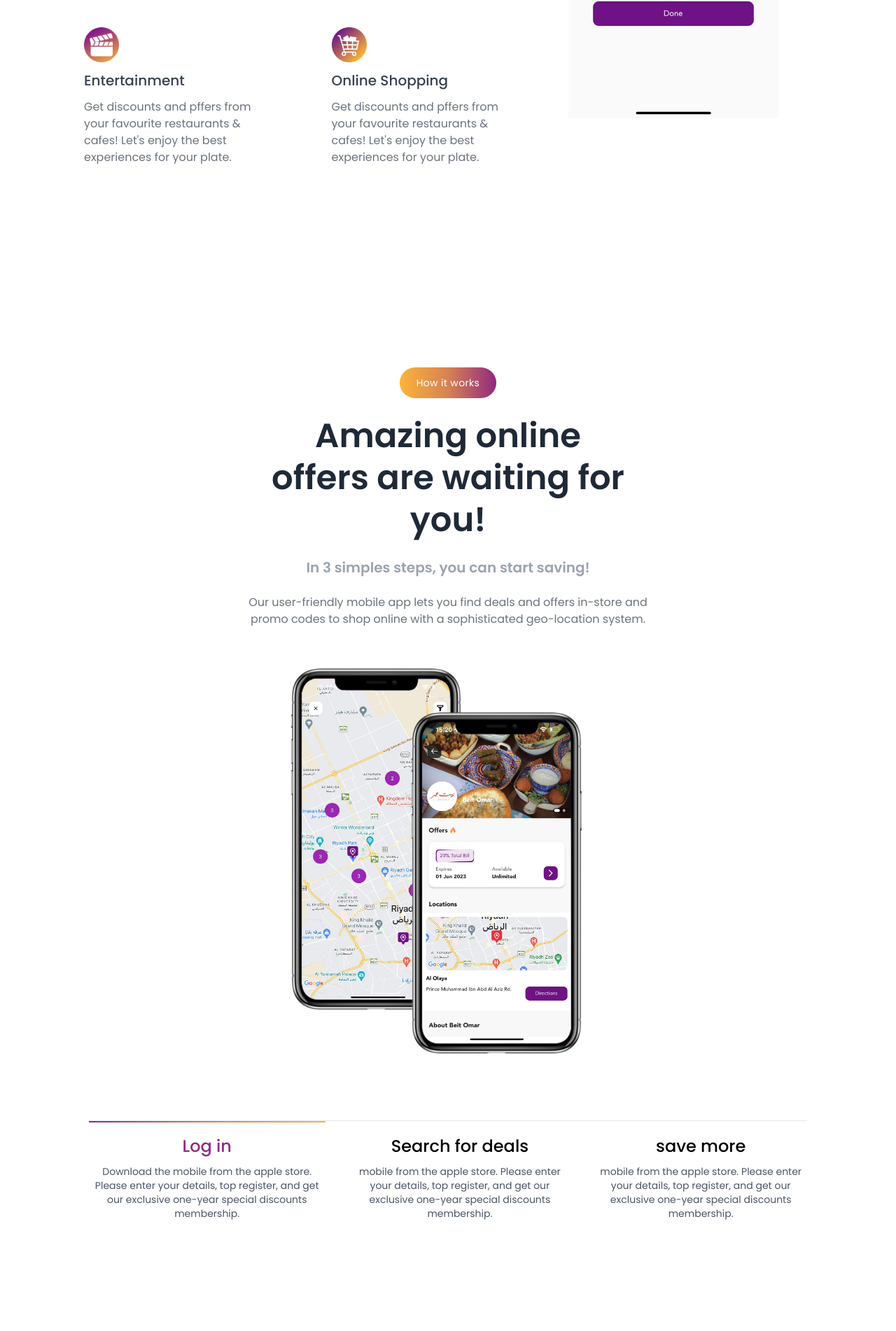
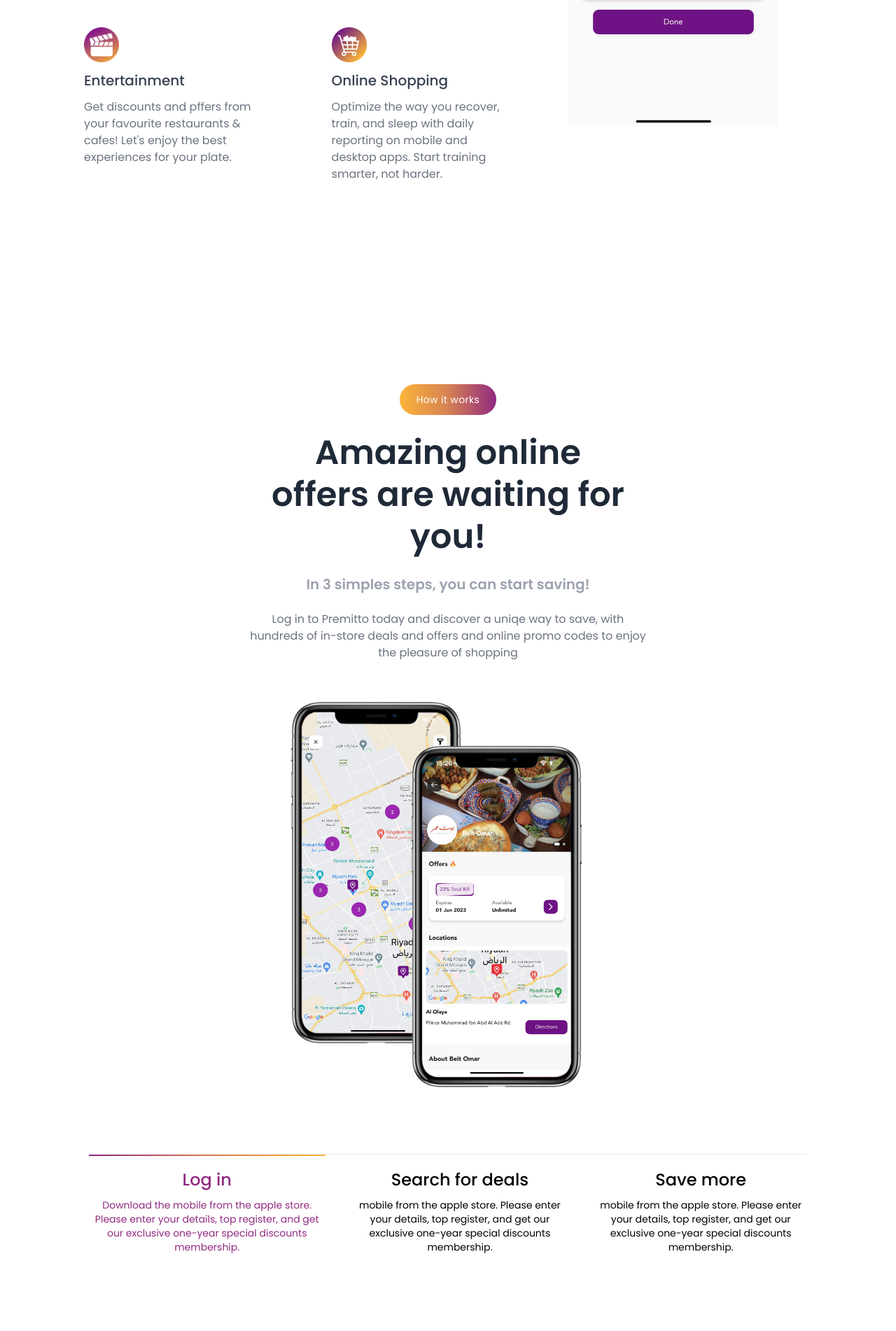
Before and after one commit to doaaaliahmed/premitto-app, a Next.js app: page / in a window 1280 px wide. Shown: the part 1914-3816 px from the top of the page at 70% size. Built offline with nearby package versions, Linux system fonts and the light colour scheme.

Commit message:
add meta tages title & discreption & update read me file

```diff
--- a/src/app/layout.tsx
+++ b/src/app/layout.tsx
@@ -1,10 +1,10 @@
 "use client";
 
 import "./globals.css";
-import type { Metadata } from "next";
 import Footer from "@/components/Layout/Footer";
 import Navbar from "@/components/Layout/Navbar";
 import { motion } from "framer-motion";
+
 
 export default function RootLayout({
   children,
--- a/src/app/page.tsx
+++ b/src/app/page.tsx
@@ -3,14 +3,12 @@ import CTA from "@/components/Home/CTA";
 import Features from "@/components/Home/Features";
 import Hero from "@/components/Home/Hero";
 import Offers from "@/components/Home/Offers";
+import { Metadata } from "next";
 import Head from "next/head";
 
-export async function generateMetadata() {
-  return {
-    title: "Premitto is a subscription based service",
-    description:
-      "Premitto is an exclusive subscription based service that offers a variety of deals and discounts on premium experiences across six categories including food and beverages, beauty and wellness, entertainment,",
-  };
+export const metadata: Metadata = {
+  title: "Premitto is a subscription based service",
+  description:  "Premitto is an exclusive subscription based service that offers a variety of deals and discounts on premium experiences across six categories including food and beverages, beauty and wellness, entertainment,",
 }
 
 export default function Home() {
--- a/src/components/Home/Blog.tsx
+++ b/src/components/Home/Blog.tsx
@@ -99,9 +99,8 @@ const Blog = () => {
           }}
           modules={[Navigation]}
           breakpoints={{
-            // when window width is >= 768px
-            768: {
-              width: 768,
+            500: {
+              width: 500,
               slidesPerView: 2,
             },
             990: {
--- a/src/components/Home/Features.tsx
+++ b/src/components/Home/Features.tsx
@@ -19,17 +19,18 @@ const Features = () => {
     {
       icon: feature2,
       title: "Retial & Services",
-      text: "Get discounts and pffers from your favourite restaurants & cafes! Let's enjoy the best experiences for your plate.",
+      text: "Be the first to discover and receive new offers on your favorite brands. Get the most out of your shopping!",
     },
     {
       icon: feature3,
       title: "Beauty & Wellness",
-      text: "Get discounts and pffers from your favourite restaurants & cafes! Let's enjoy the best experiences for your plate.",
+      text:"Pamper and take care of yourself with special deals for spas, beauty salons, health, fitness and more."
     },
     {
       icon: feature4,
       title: "TRavel & Hotels",
-      text: "Get discounts and pffers from your favourite restaurants & cafes! Let's enjoy the best experiences for your plate.",
+      text:"the world is yours! Access deals and offers and get the best hotels and travel packages."
+
     },
     {
       icon: feature5,
@@ -39,7 +40,7 @@ const Features = () => {
     {
       icon: feature6,
       title: "Online Shopping",
-      text: "Get discounts and pffers from your favourite restaurants & cafes! Let's enjoy the best experiences for your plate.",
+      text: "Optimize the way you recover, train, and sleep with daily reporting on mobile and desktop apps. Start training smarter, not harder.",
     },
   ];
 
--- a/src/components/Home/Offers.tsx
+++ b/src/components/Home/Offers.tsx
@@ -14,13 +14,13 @@ export const featuresList = [
     text: "mobile from the apple store. Please enter your details, top register, and get our exclusive one-year special discounts membership.",
   },
   {
-    title: "save more",
+    title: "Save more",
     text: "mobile from the apple store. Please enter your details, top register, and get our exclusive one-year special discounts membership.",
   },
 ];
 
 const Offers = () => {
-  const tabItems = ["Log in", "Search for deals", "save more"];
+  const tabItems = ["Log in", "Search for deals", "Save more"];
   const [selectedItem, setSelectedItem] = useState<number>(0);
 
   return (
@@ -36,9 +36,7 @@ const Offers = () => {
           In 3 simples steps, you can start saving!
         </span>
         <p className=" text-gray-500  max-w-xl text-center">
-          Our user-friendly mobile app lets you find deals and offers in-store
-          and promo codes to shop online with a sophisticated geo-location
-          system.
+          Log in to Premitto today and discover a uniqe way to save, with hundreds of in-store deals and offers and online promo codes to enjoy the pleasure of shopping
         </p>
         <Image src="/content.png" width={600} height={400} alt="content" />
       </div>
@@ -60,7 +58,7 @@ const Offers = () => {
               onClick={() => setSelectedItem(idx)}
               className={` max-sm:w-10/12 max-w-sm text-center py-2 md:border-t-2 ${
                 selectedItem == idx
-                  ? "gradient-border text-[#912980]"
+                  ? "gradient-border text-[#912980] hover:text-[#912980]"
                   : "md:border-transparent"
               } transition duration-300 ease-in-out`}
             >
@@ -68,11 +66,11 @@ const Offers = () => {
                 role="tab"
                 aria-selected={selectedItem == idx ? true : false}
                 aria-controls={`tabpanel-${idx + 1}`}
-                className="py-2.5 px-4  duration-150 text-xl lg:text-2xl hover:text-[#912980]  font-medium"
+                className="py-2.5 px-4  duration-150 text-xl lg:text-2xl   font-medium"
               >
                 {item.title}
               </legend>
-              <p className="!text-gray-600">{item.text}</p>
+              <p className="">{item.text}</p>
             </motion.li>
           ))}
         </motion.ul>
```
Also changed, not shown: 1 other file (tests, documents, lock files or other folders).
